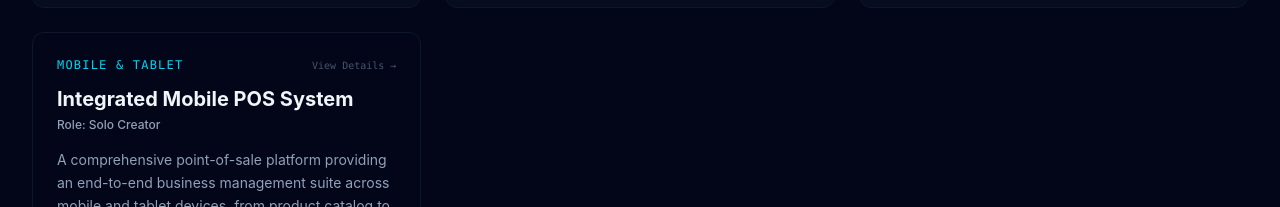
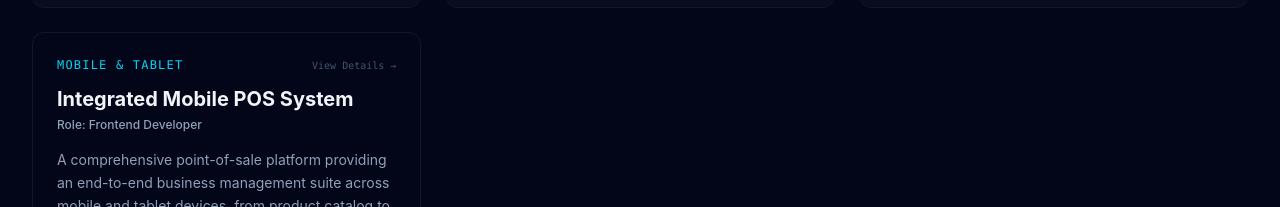
Before and after one commit to Zin-pwint/chan-portfolio, a React (Vite) app: page / in a window 1280 px wide. Shown: the part 3082-3289 px from the top of the page. Built offline with nearby package versions, Linux system fonts and the light colour scheme.

Commit message:
Update Home.jsx

```diff
--- a/src/pages/Home.jsx
+++ b/src/pages/Home.jsx
@@ -145,7 +145,7 @@ export default function Home() {
     {
       title: "Integrated Mobile POS System",
       category: "Mobile & Tablet",
-      role: "Solo Creator",
+      role: "Frontend Developer",
       tech: ["React Native", "Expo", "Tailwind CSS"],
       image: "POS.png",
       desc: "A comprehensive point-of-sale platform providing an end-to-end business management suite across mobile and tablet devices, from product catalog to final analytics.",
```
